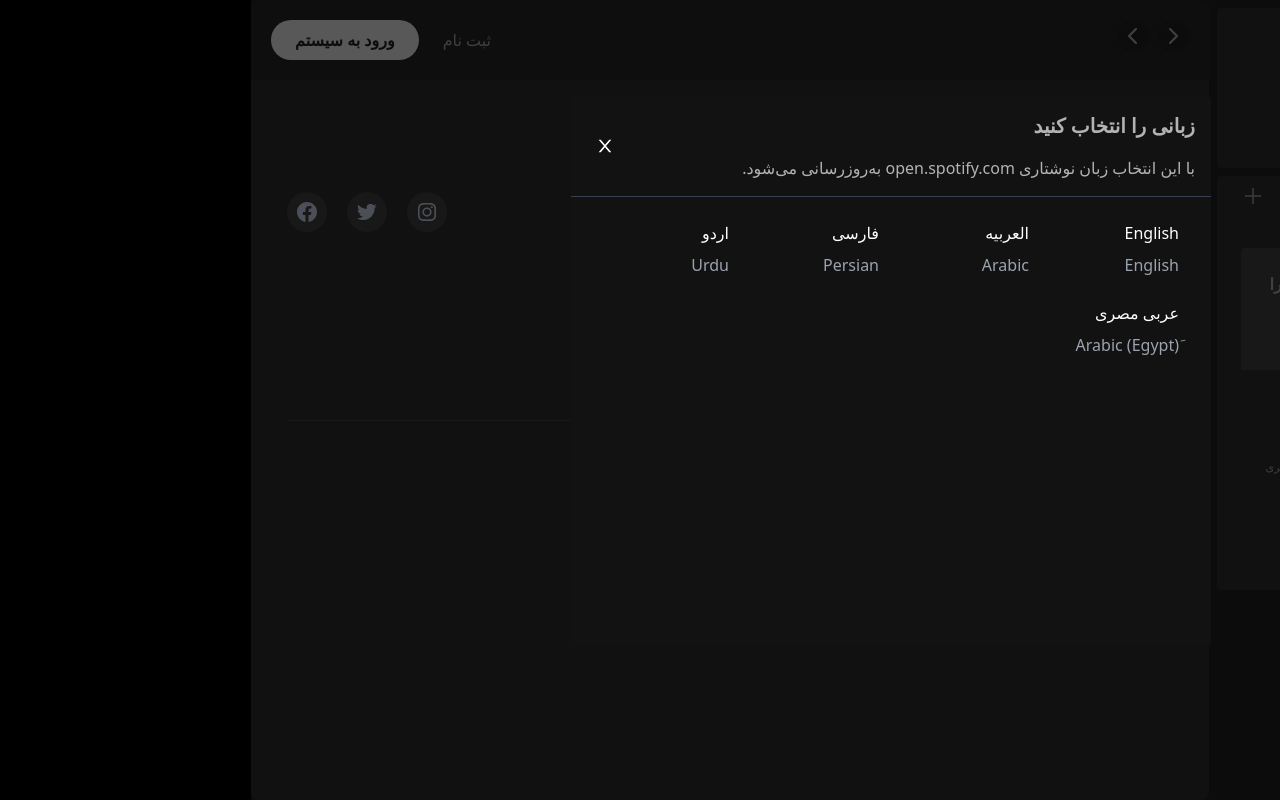
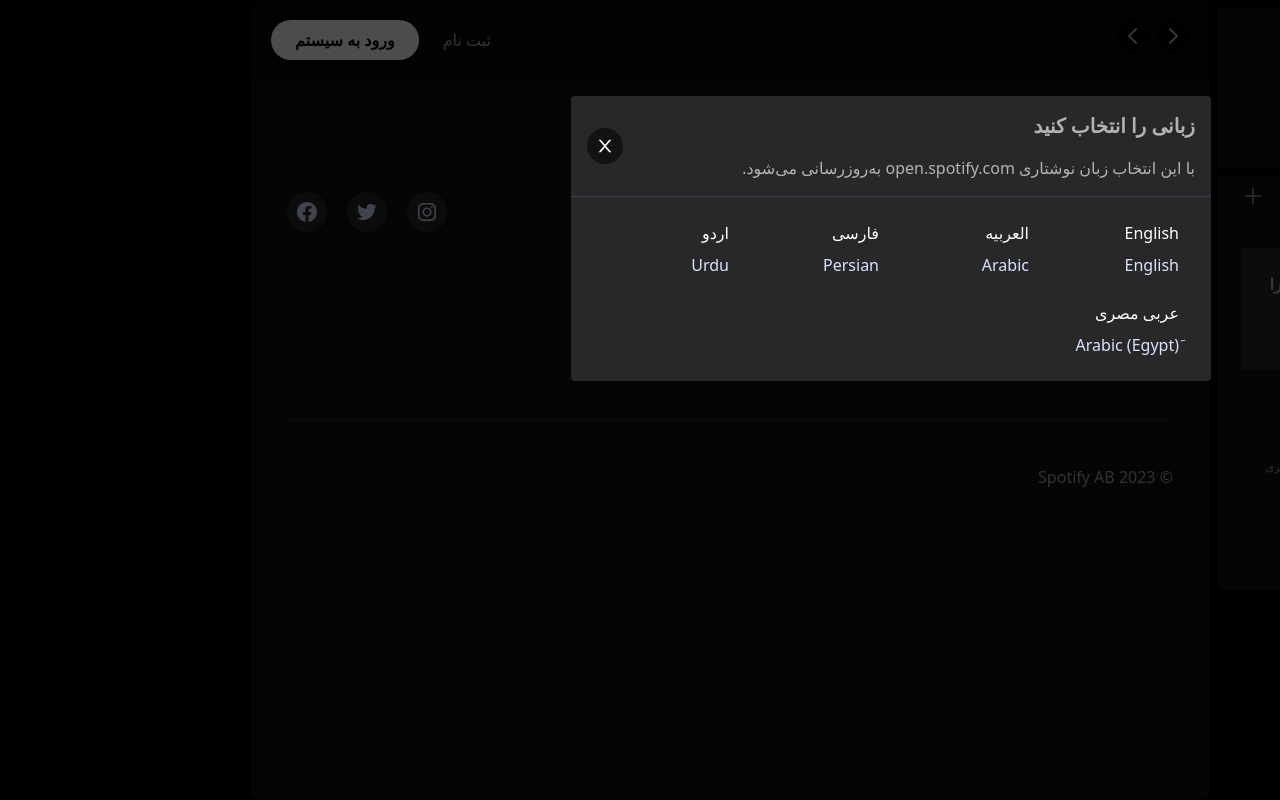
Before and after one commit to masoumehmohebbi/react-spotify-app, a React (Vite) app: page / in a window 1280 px wide. Both pictures are taken after a click on the button "فارسی". Built offline with nearby package versions, Linux system fonts and the light colour scheme.

Commit message:
Updated Styles

```diff
--- a/src/ui/Modal.jsx
+++ b/src/ui/Modal.jsx
@@ -24,9 +24,9 @@ const langs = [
 export const Modal = ({ isShowModalHandler }) => {
   return (
     <div>
-      <div className="w-full h-screen bg-primary-800 absolute top-0 z-40 opacity-70"></div>
+      <div className="w-full h-screen absolute top-0 z-40 opacity-70 bg-primary-900"></div>
       <div className="flex items-center justify-center w-full h-screen absolute top-0 z-50">
-        <div className="z-50 w-1/2  bg-primary-800 absolute top-0 h-[550px] mt-24 rounded">
+        <div className="z-50 w-1/2  bg-primary-700 absolute top-0 h-fit mt-24 rounded">
           <div className="w-full flex items-center justify-between p-4 text-secondary-50 border-b border-b-gray-700">
             <div>
               <h4 className="text-xl font-bold">زبانی را انتخاب کنید</h4>
@@ -35,15 +35,15 @@ export const Modal = ({ isShowModalHandler }) => {
               </p>
             </div>
             <AiOutlineClose
-              className="cursor-pointer p-2 rounded-full bg-primary-800 text-white text-4xl "
+              className="cursor-pointer p-2 rounded-full bg-primary-800 text-secondary-0 text-4xl "
               onClick={isShowModalHandler}
             />
           </div>
           <ul className="grid grid-cols-4 gap-6 py-6 px-8">
             {langs.map((lan) => (
               <li key={lan.title} className="flex flex-col gap-2">
-                <span className="text-white">{lan.title}</span>
-                <span className="text-gray-400">{lan.lang}</span>
+                <span className="text-secondary-0">{lan.title}</span>
+                <span className="text-primary-100">{lan.lang}</span>
               </li>
             ))}
           </ul>
--- a/src/ui/SideBar.jsx
+++ b/src/ui/SideBar.jsx
@@ -118,7 +118,7 @@ export const SideBar = () => {
               </Link>
             </li>
             <ul className="flex flex-col gap-8 overflow-y-scroll p-2 h-[130px] text-secondary-50">
-              <li className="bg-primary-700 rounded px-4 py-6 flex flex-col gap-6">
+              <li className="bg-primary-600 rounded px-4 py-6 flex flex-col gap-6">
                 <h3 className="text-md font-bold">
                   فهرست پخش مورد علاقه خود را بسازید
                 </h3>
@@ -127,7 +127,7 @@ export const SideBar = () => {
                   ایجاد فهرست پخش
                 </button>
               </li>
-              <li className="bg-primary-700 rounded px-4 py-6 flex flex-col gap-6">
+              <li className="bg-primary-600 rounded px-4 py-6 flex flex-col gap-6">
                 <h3 className="text-md font-bold">
                   بیایید چند پادکست برای پخش پیدا کنیم
                 </h3>
```
